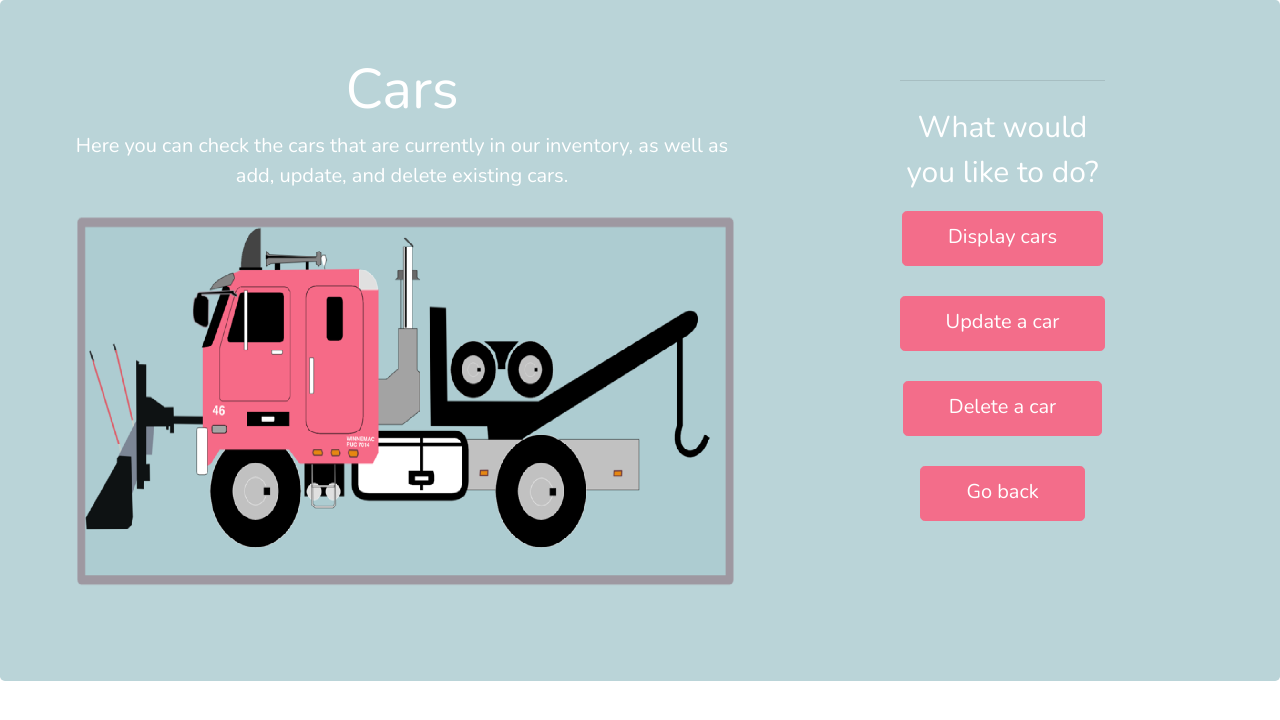
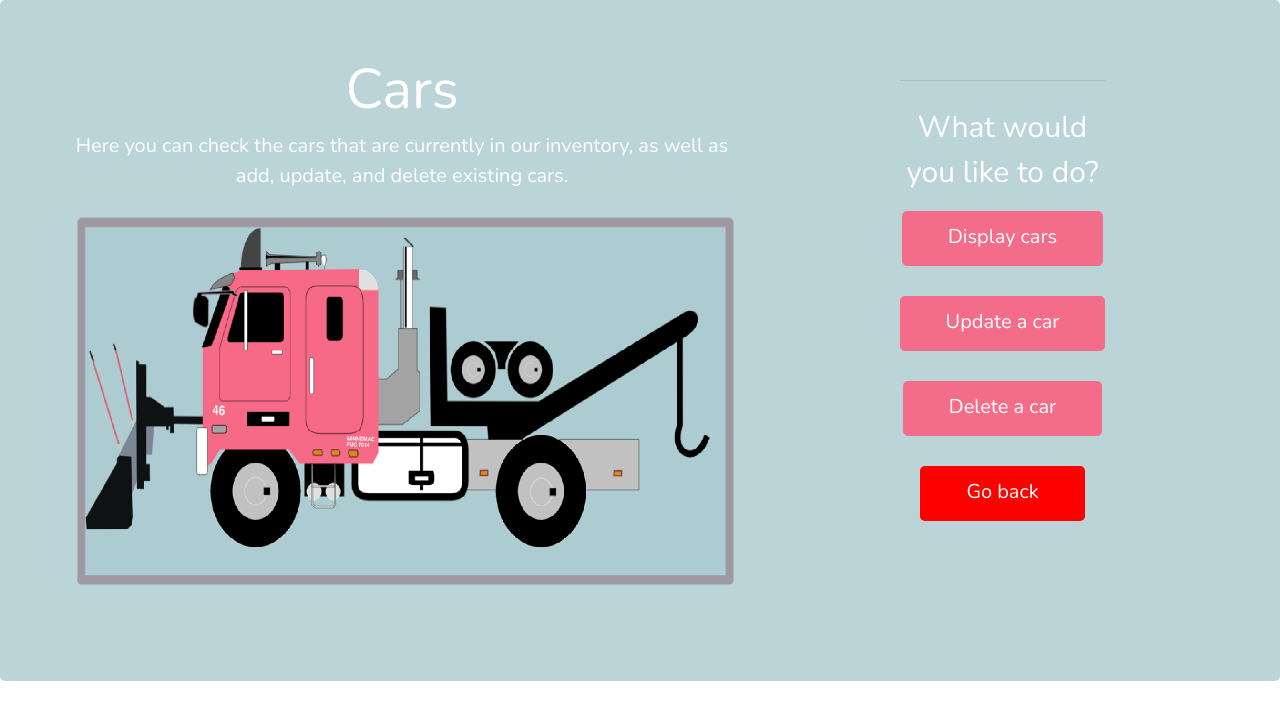
Before and after one commit to acsanchezr/DB_project, a PHP site: page /cars.php in a window 1280 px wide. Shown: the top 720 px of the page. Run offline with PHP 8.4, Linux system fonts and the light colour scheme; some libraries are stand-ins or nearby versions; some web fonts are replaced.

Commit message:
back button

```diff
--- a/cars.php
+++ b/cars.php
@@ -31,7 +31,7 @@
     <a class="btn btn-primary btn-lg" href="./display_cars.php" role="button">Display cars</a></br></br>
     <a class="btn btn-primary btn-lg" href="./display_cars.php" role="button">Update a car</a></br></br>
     <a class="btn btn-primary btn-lg" href="./display_cars.php" role="button">Delete a car <a></br></br>
-    <a class="btn btn-primary btn-lg" href="./index.php" role="button">Go back</a></br></br>
+    <a class="btn btn-primary-back btn-lg" href="./index.php" role="button">Go back</a></br></br>
      </p>
 </div></div>
 
--- a/employee.php
+++ b/employee.php
@@ -31,7 +31,7 @@
         <a class="btn btn-primary btn-lg" href="./display_employees.php" role="button">Display employees</a></br></br>
         <a class="btn btn-primary btn-lg" href="./display_employees.php" role="button">Update an employee</a></br></br>
         <a class="btn btn-primary btn-lg" href="./display_employees.php" role="button">Delete an employee <a></br></br>
-        <a class="btn btn-primary btn-lg" href="./index.php" role="button">Go back</a></br></br>
+        <a class="btn btn-primary-back btn-lg" href="./index.php" role="button">Go back</a></br></br>
         </p>
       </div>
 
--- a/order.php
+++ b/order.php
@@ -29,7 +29,7 @@
     <a class="btn btn-primary btn-lg" href="./display_orders.php" role="button">Display orders</a></br></br>
     <a class="btn btn-primary btn-lg" href="./display_orders.php" role="button">Update an order</a></br></br>
     <a class="btn btn-primary btn-lg" href="./display_orders.php" role="button">Delete an order <a></br></br>
-    <a class="btn btn-primary btn-lg" href="./index.php" role="button">Go back</a></br></br>
+    <a class="btn btn-primary-back btn-lg" href="./index.php" role="button">Go back</a></br></br></br></br>
   </p>
 </div>
 </div>
--- a/style.css
+++ b/style.css
@@ -17,6 +17,10 @@ a { color:white;}
 .btn-primary {
   background-color: #F36D8A;
   border-color: #F36D8A;
+}
+
+.btn-primary-back{
+  background-color: red;
 }
 
 /* HOME PAGE */
--- a/ticket.php
+++ b/ticket.php
@@ -31,7 +31,7 @@
       <a class="btn btn-primary btn-lg" href="./display_tickets.php" role="button">Display tickets</a></br></br>
       <a class="btn btn-primary btn-lg" href="./display_tickets.php" role="button">Update a ticket</a></br></br>
       <a class="btn btn-primary btn-lg" href="./display_tickets.php" role="button">Delete a ticket <a></br></br>
-      <a class="btn btn-primary btn-lg" href="./index.php" role="button">Go back</a></br></br>
+      <a class="btn btn-primary-back btn-lg" href="./index.php" role="button">Go back</a></br></br>
     </p>
   </div>
 
--- a/tow_truck.php
+++ b/tow_truck.php
@@ -31,7 +31,7 @@
     <a class="btn btn-primary btn-lg" href="./display_tow_trucks.php" role="button">Display tow trucks</a></br></br>
     <a class="btn btn-primary btn-lg" href="./display_tow_trucks.php" role="button">Update a tow truck</a></br></br>
     <a class="btn btn-primary btn-lg" href="./display_tow_trucks.php" role="button">Delete a tow truck <a></br></br>
-    <a class="btn btn-primary btn-lg" href="./index.php" role="button">Go back</a></br></br>
+    <a class="btn btn-primary-back btn-lg" href="./index.php" role="button">Go back</a></br></br>
   </p>
 </div>
 </div>
```
